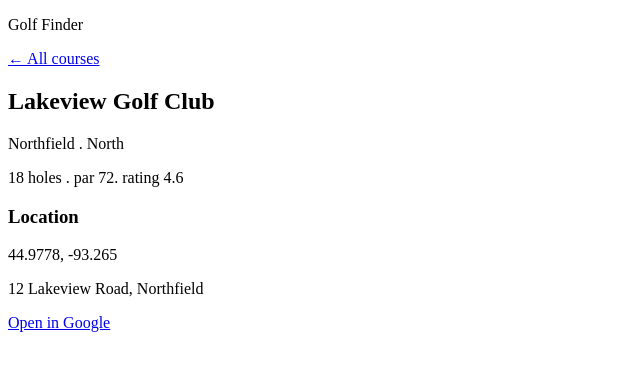
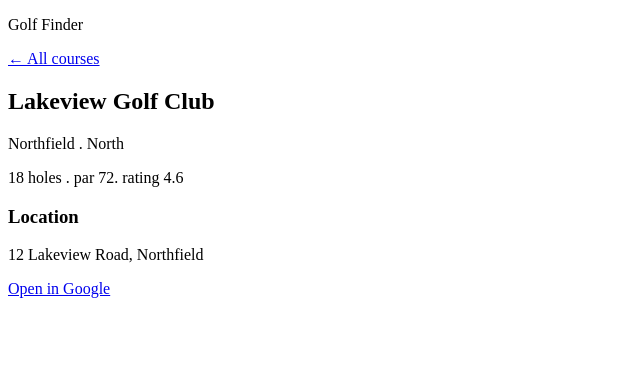
Before and after one commit to suvenasundar/golf-finder, an Angular app: page /courses/1 in a window 1280 px wide. Shown: the top 370 px of the page, without its empty margins (0-640 px from the left). Built offline with nearby package versions, Linux system fonts and the light colour scheme; data requests are answered from the project's data file.

Commit message:
refactor: drop raw coordinates from course detail

```diff
--- a/src/app/pages/course-detail/course-detail.component.html
+++ b/src/app/pages/course-detail/course-detail.component.html
@@ -5,7 +5,6 @@
     <p>{{course.city}} . {{course.region}}</p>
     <p>{{course.holes}} holes . par {{course.par}}. rating {{course.rating}}</p>
     <h3>Location</h3>
-    <p>{{course.lat}}, {{course.lng}}</p>
     <p>{{course.address}}, {{course.city}}</p>
     <a [href]="mapUrl(course)" target="_blank" rel="noopener">Open in Google</a>
 </div>
```
